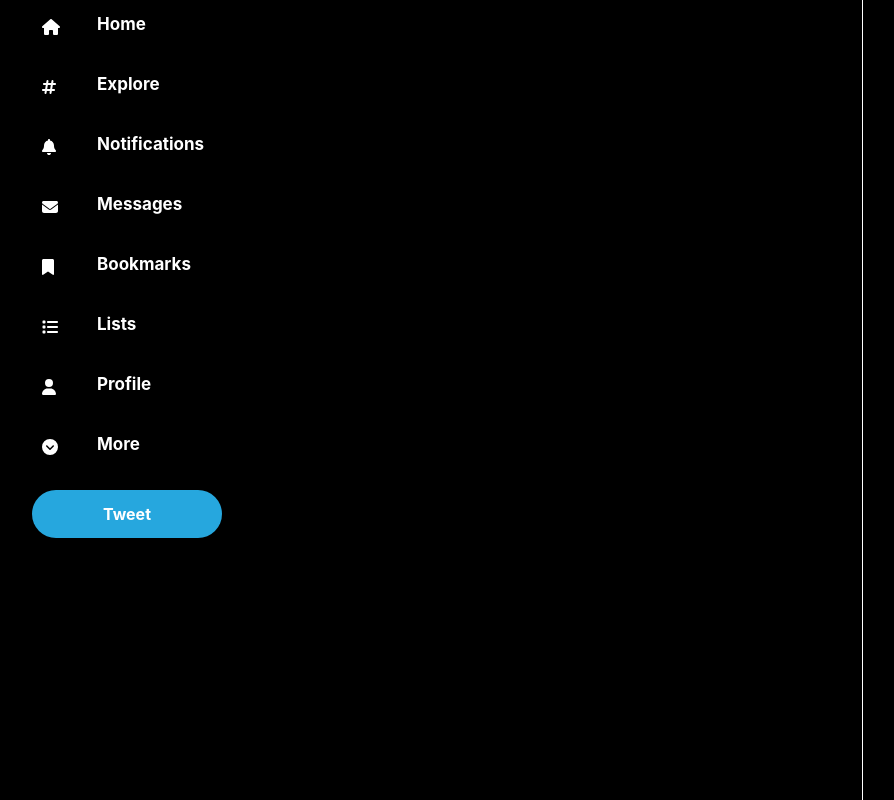
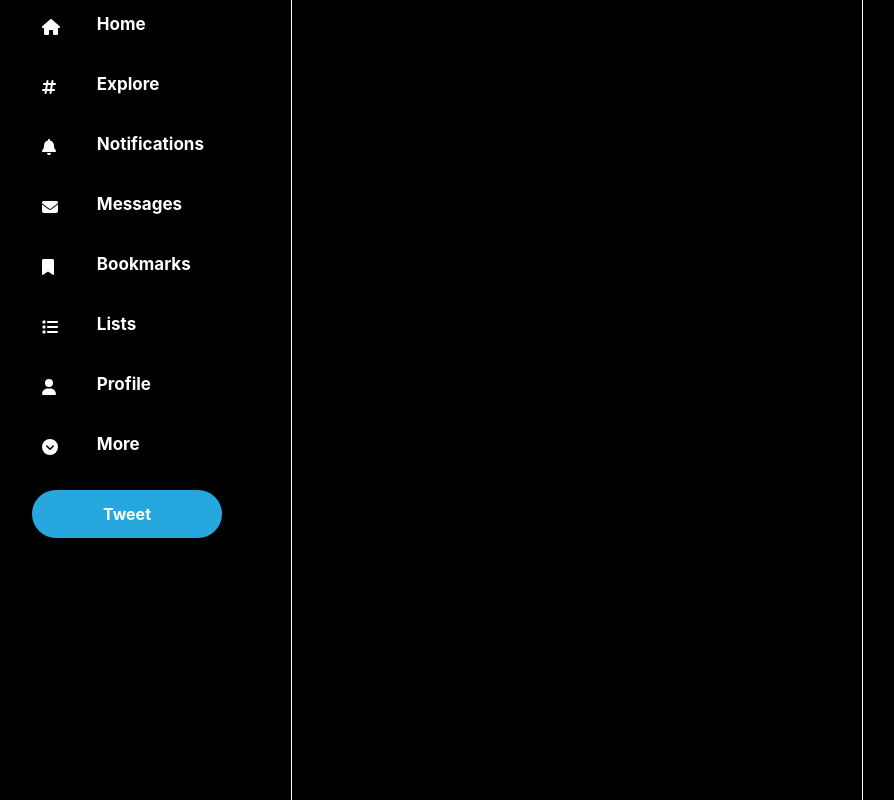
Before and after one commit to AtanasoskaBrankica/iwconnect-twitter-app, a React (Create React App) app: page / in a window 1280 px wide. Shown: the whole page, without its empty margins (63-957 px from the left). Built offline with nearby package versions, Linux system fonts and the light colour scheme.

Commit message:
Resolving conflict in NavBar

```diff
--- a/src/containers/NavBar/NavBar.tsx
+++ b/src/containers/NavBar/NavBar.tsx
@@ -56,6 +56,6 @@
   Container: styled.nav`
     background: black;
     height: 100vh;
-    border-right: '1px solid white';
+    border-right: 1px solid white;
   `,
 };
```
